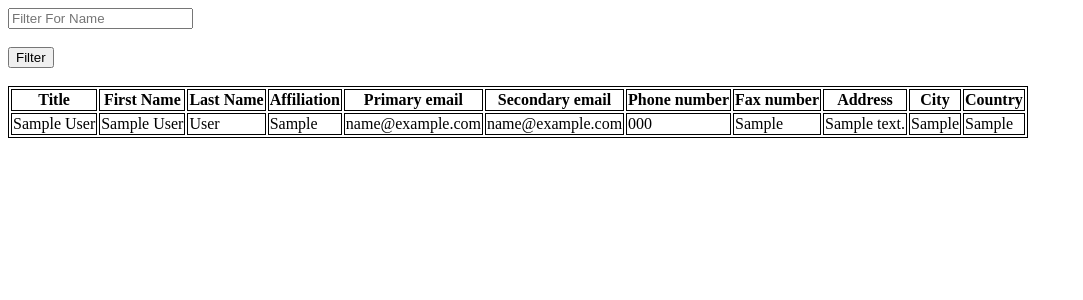
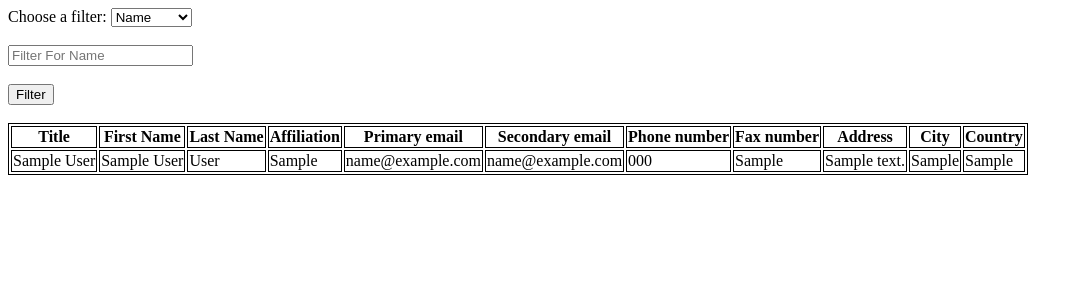
Before and after one commit to ThePopato/Bil372_Odev2_10, a PHP site: page /adminDisplayUsers.php in a window 1280 px wide. Shown: the top 300 px of the page, without its empty margins (0-1083 px from the left). Run offline with PHP 8.4, Linux system fonts and the light colour scheme; tables that the repository leaves empty hold one stand-in row (values such as "Sample post").

Commit message:
filter option added

```diff
--- a/adminDisplayUsers.php
+++ b/adminDisplayUsers.php
@@ -2,12 +2,14 @@
 
 if(isset($_POST['search']))
 {
-    $valueToSearch = $_POST['nameSearch'];
-    // search in all table columns
-    // using concat mysql function
-    $query = "SELECT * FROM `usersinfo` WHERE `Name` LIKE '%".$valueToSearch."%'";
-    $search_result = filterTable($query);
-
+	if(!empty($_POST['filterBox'])) {
+        $selected = $_POST['filterBox'];
+		$valueToSearch = $_POST['searchValue'];
+		// search in all table columns
+		// using concat mysql function
+		$query = "SELECT * FROM `usersinfo` WHERE `".$selected."` LIKE '%".$valueToSearch."%'";
+		$search_result = filterTable($query);
+    }
 }
  else {
     $query = "SELECT * FROM `usersinfo`";
@@ -38,8 +40,17 @@ function filterTable($query)
     <body>
 
         <form action="adminDisplayUsers.php" method="post">
-            <input type="text" name="nameSearch" placeholder="Filter For Name"><br><br>
-            <input type="submit" name="search" value="Filter"><br><br>
+
+			<label for="FilterBox">Choose a filter:</label>
+			<select name="filterBox" id="filterBox">
+				<option value="Name">Name</option>
+				<option value="LastName">Lastname</option>
+				<option value="City">City</option>
+			</select>
+			<br><br>
+			<input type="text" name="searchValue" placeholder="Filter For Name"><br><br>
+			<input type="submit" name="search" value="Filter"><br><br>
+
 
             <table>
                 <tr>
```
